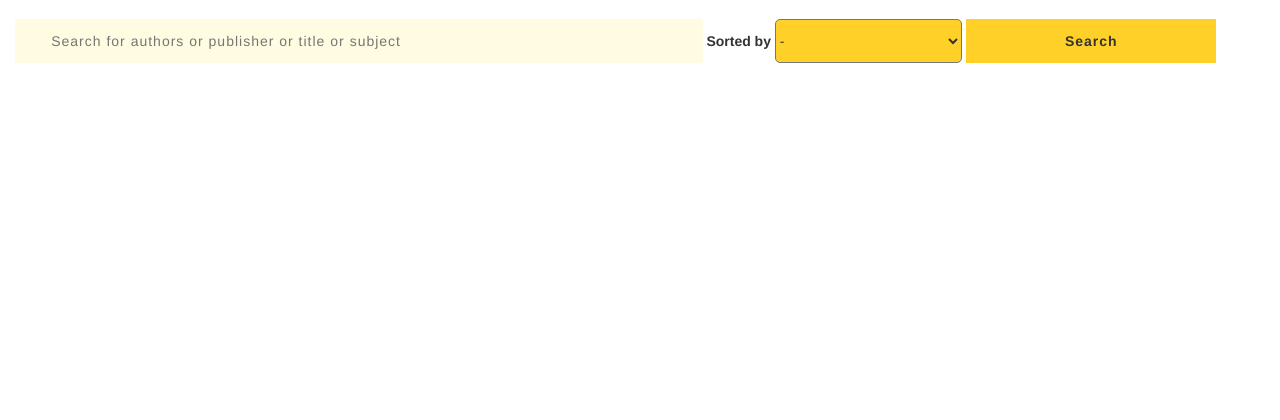
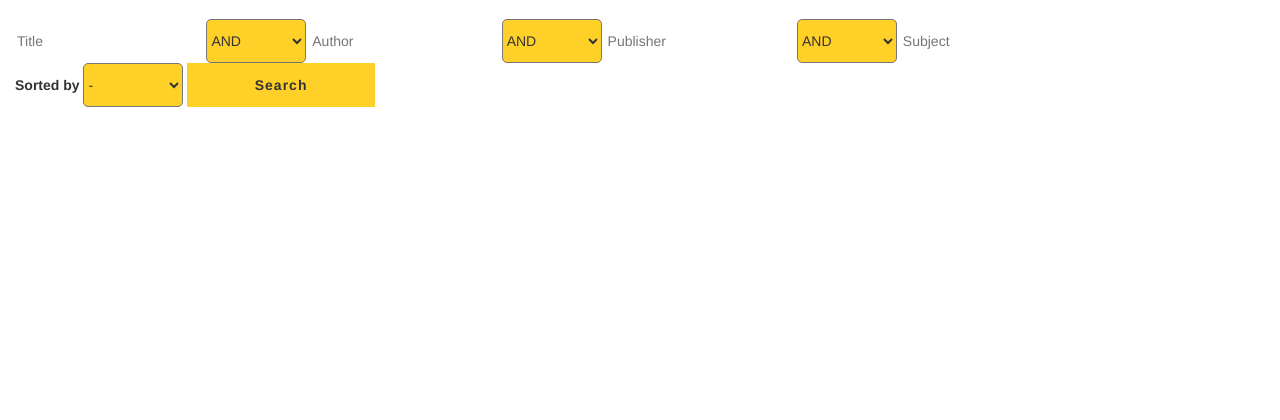
Before and after one commit to RosenZhang/DB-Bookstore-Project, a Django app: page /books/ in a window 1280 px wide. Shown: the part 276-696 px from the top of the page. Run offline with Django 3.2, Linux system fonts and the light colour scheme; the visitor is signed in with stand-in values (Sample User, id 1); data that the repository does not hold is empty; some libraries are stand-ins or nearby versions.

Commit message:
and or operators

```diff
--- a/django_test/bookstore/templates/snippets/css.html
+++ b/django_test/bookstore/templates/snippets/css.html
@@ -127,6 +127,7 @@
 
 .search {
   height: 44px;
+  width: 15%;
   border: none;
 }
 
@@ -139,7 +140,7 @@
    /*background-size: 13%;*/
    height: 44px;
    overflow: hidden;
-   width: 15%;
+   width: 8%;
    display: inline-block;
 
 }
--- a/django_test/bookstore/userbook/templates/userbookpage.html
+++ b/django_test/bookstore/userbook/templates/userbookpage.html
@@ -15,7 +15,25 @@
 
 
   <!-- </div> -->
-            <input  type="text" id="SearchBar" class="search" placeholder="Search for authors or publisher or title or subject" aria-label="Search" >
+      <input  type="text" id="SearchTitle" class="search" placeholder="Title" aria-label="Search" >
+      <select class="styled-select yellow semi-square" id='search-op1' >
+    <option>AND</option>
+    <option>OR</option>
+  </select>
+      <input  type="text" id="SearchAuthor" class="search" placeholder="Author" aria-label="Search" >
+            <select class="styled-select yellow semi-square" id='search-op2' >
+    <option>AND</option>
+    <option>OR</option>
+  </select>
+      <input  type="text" id="SearchPublisher" class="search" placeholder="Publisher" aria-label="Search" >
+    <select class="styled-select yellow semi-square" id='search-op3' >
+    <option>AND</option>
+    <option>OR</option>
+  </select>
+
+      <input  type="text" id="SearchSubject" class="search" placeholder="Subject" aria-label="Search" >
+      <br>
+
             <label>Sorted by</label>
               <select class="styled-select yellow semi-square" id='search-sorting' >
     <option>-</option>
@@ -51,7 +69,13 @@
           xhr.setRequestHeader("X-CSRFToken", '{{ csrf_token }}');
         },
           data: {
-            search_keyword: $('#SearchBar').val(),
+            search_title: $('#SearchTitle').val(),
+            op1:$('#search-op1').val(),
+            search_author: $('#SearchAuthor').val(),
+            op2:$('#search-op2').val(),
+            search_publisher: $('#SearchPublisher').val(),
+            op3:$('#search-op3').val(),
+            search_subject: $('#SearchSubject').val(),
             sorted_by: sorted_option,
               },
           success: function(resp){ // if request works, function will response
--- a/django_test/bookstore/userbook/views.py
+++ b/django_test/bookstore/userbook/views.py
@@ -11,16 +11,6 @@
     check_user_has_posted_feedback, save_user_feedback, get_feedback_info_with_limit,get_book_recommendation
 
 
-# Create your views here.
-# @login_required
-# def usermainpage_view(request):
-#     # book_list=get_book_list()
-#     template='userbookpage.html'
-#     book_list, books = get_book_list_v2_with_brief_record('a')
-#     # books = [{'title':'book1','ISBN13':'1028374','authors':"author1", 'publisher':"publisher1"},
-# 		# {'title':'book2','ISBN13':'1028375','authors':"author2", 'publisher':"publisher1"}]
-#     context={'book_list':book_list,'books':books}
-#     return render(request,template,context)
 
 @login_required
 def usermainpage_view(request):
@@ -28,10 +18,15 @@
     template = 'userbookpage.html'
 
     if 'HTTP_SEARCH_BOOK' in request.META:
-        search_key_word = request.POST['search_keyword']
+        search_title = request.POST['search_title']
+        op1=request.POST['op1']
+        search_author = request.POST['search_author']
+        op2=request.POST['op2']
+        search_publisher = request.POST['search_publisher']
+        op3=request.POST['op3']
+        search_subject = request.POST['search_subject']
         sorted_by=request.POST['sorted_by']
-        # watch your command line
-        book_list, books = get_book_list_v2_with_brief_record(search_key_word,sorted_by)
+        book_list, books = get_book_list_v2_with_brief_record(search_title,op1,search_author,op2,search_publisher,op3,search_subject,sorted_by)
         return HttpResponse(json.dumps({'books': books}), content_type="application/json")
 
     else:
--- a/django_test/bookstore/utils/util.py
+++ b/django_test/bookstore/utils/util.py
@@ -62,12 +62,12 @@
     titles = [row[0] for row in cursor.fetchall()]
     return titles
 
-def get_book_list_v2_with_brief_record(keyword,sorted_by):
+def get_book_list_v2_with_brief_record(title,op1,author,op2,publisher,op3,subject,sorted_by):
 
     query='select books.*, avg(rank) as avgscore from books left join feedback '\
 'on feedback.bid=books.ISBN13 where '\
-'(title like %s  or authors like  %s  or publisher like  %s or subject like %s) '\
-'group by books.ISBN13'
+'(title like %s  {} authors like  %s  {} publisher like  %s {} subject like %s) '\
+'group by books.ISBN13'.format(op1,op2,op3)
     if sorted_by=='-':
         query+=';'
     elif sorted_by=='year':
@@ -76,7 +76,9 @@
         query+=' order by avgscore desc;'
     titles = []
     details = []
-    books_info = my_custom_sql_dict(query,('%'+keyword+'%','%'+keyword+'%','%'+keyword+'%','%'+keyword+'%'))
+    # books_info = my_custom_sql_dict(query,('%'+title+'%',op1,'%'+author+'%',op2,'%'+publisher+'%',op3,'%'+subject+'%'))
+    books_info = my_custom_sql_dict(query,('%'+title+'%','%'+author+'%','%'+publisher+'%','%'+subject+'%'))
+
     for book_info in books_info:
         book_class = books(**book_info)
         titles.append(book_class.title)
```
